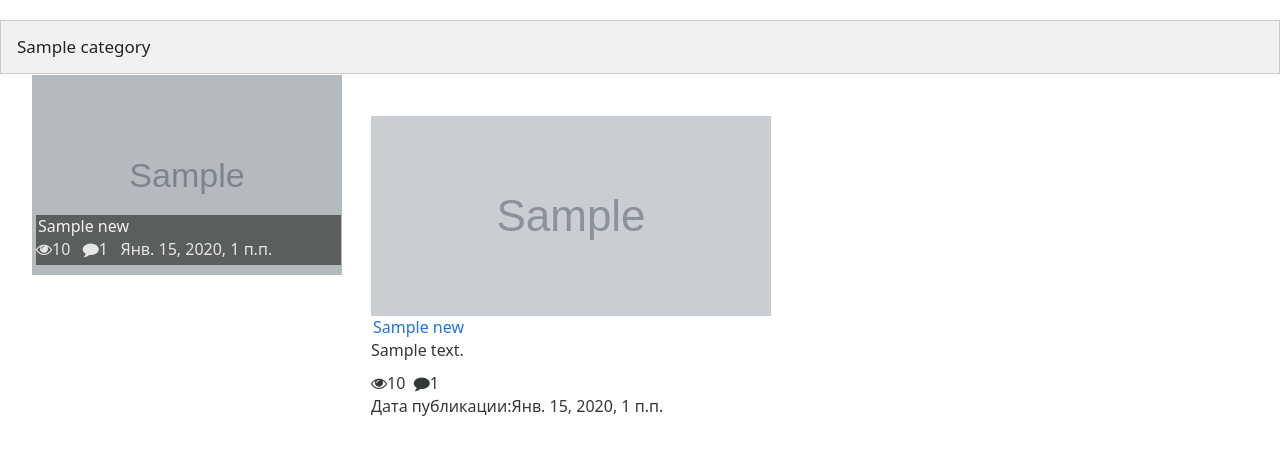
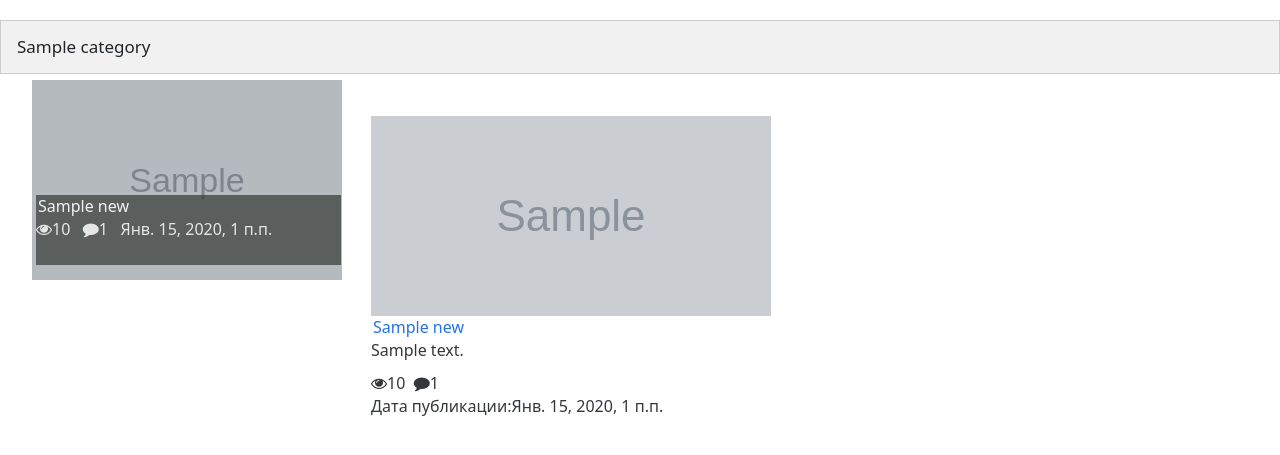
Before and after one commit to eazzy-m/pet-projects, a Django app: page /news/category/1/ in a window 1280 px wide. Shown: the part 82-537 px from the top of the page. Run offline with Django 3.2, Linux system fonts and the light colour scheme; tables that the repository leaves empty hold one stand-in row (values such as "Sample post"); grey boxes marked "Sample" are stand-in pictures; parts of the project's set-up code (start-up, migrations or seed data) failed here and were passed over; some libraries are stand-ins or nearby versions.

Commit message:
change front2 in news

```diff
--- a/news/templates/news/news_detail.html
+++ b/news/templates/news/news_detail.html
@@ -197,7 +197,7 @@
                 <button>Отправить</button>
             </form>
         {% else %}
-        Для комментирования вам необходимо авторизироваться <a href="">
+        Для комментирования вам необходимо авторизироваться <a href="{% url 'login' %}">
         <button>Авторизация</button>
     </a><br>
         Если вы не зарегистрированы, сделайте это! <a href="{% url 'register' %}">
--- a/news/templates/news/news_list.html
+++ b/news/templates/news/news_list.html
@@ -80,9 +80,9 @@
         position: absolute;
         background: rgba(43, 47, 43, 0.7); /* Black background with transparency */
         color: #f1f1f1;
-        top: 140px;
+        top: 120px;
         width: 305px;
-        height: 50px;
+        height: 70px;
         left: 5px;
         right: 100px;
         filter: contrast(100%);
@@ -152,13 +152,13 @@
         </div>
 </div>
 {% endif %}
-<div class="body">
+<div >
     <div style="padding-left: 30px">
         {% for nbw in news_by_views %}
-        <div class="column_rating" >
+        <div class="column_rating"  style="padding-top: 5px" >
             <img  style="filter: contrast(70%)" src="{{ nbw.image.url }}" width="310" height="200">
             <div class="imgtext_rating">
-                <a style="color: white" href="{{ nbw.get_absolute_url }}">{{nbw.title}}</a><br>
+                <a style="color: white" href="{{ nbw.get_absolute_url }}">{{nbw.title|truncatewords:6}}</a><br>
                 <i class="fa fa-eye"></i>{{nbw.views}}&nbsp;&nbsp;
                 <i class="fa fa-comment"></i>{{nbw.count}}
                 &nbsp;&nbsp;{{nbw.created_date}} &nbsp;&nbsp;
```
